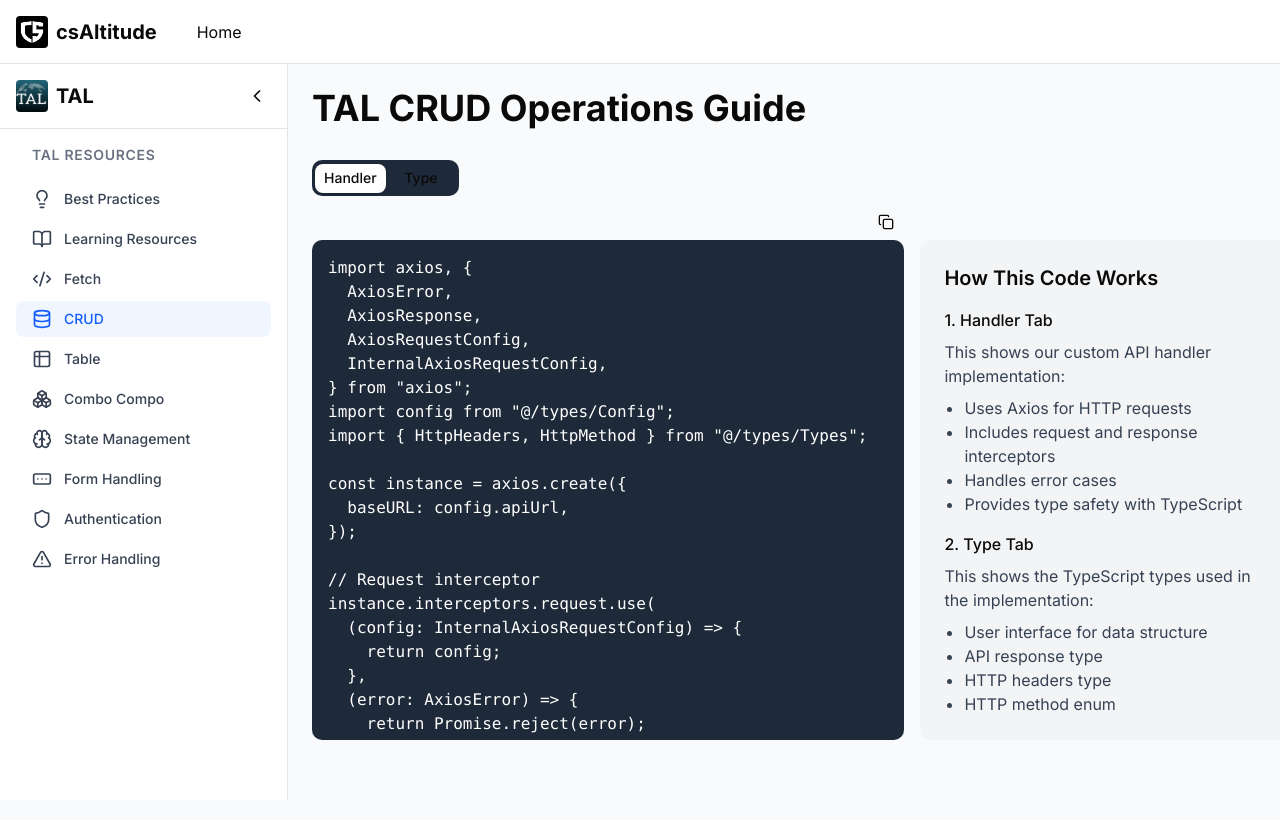
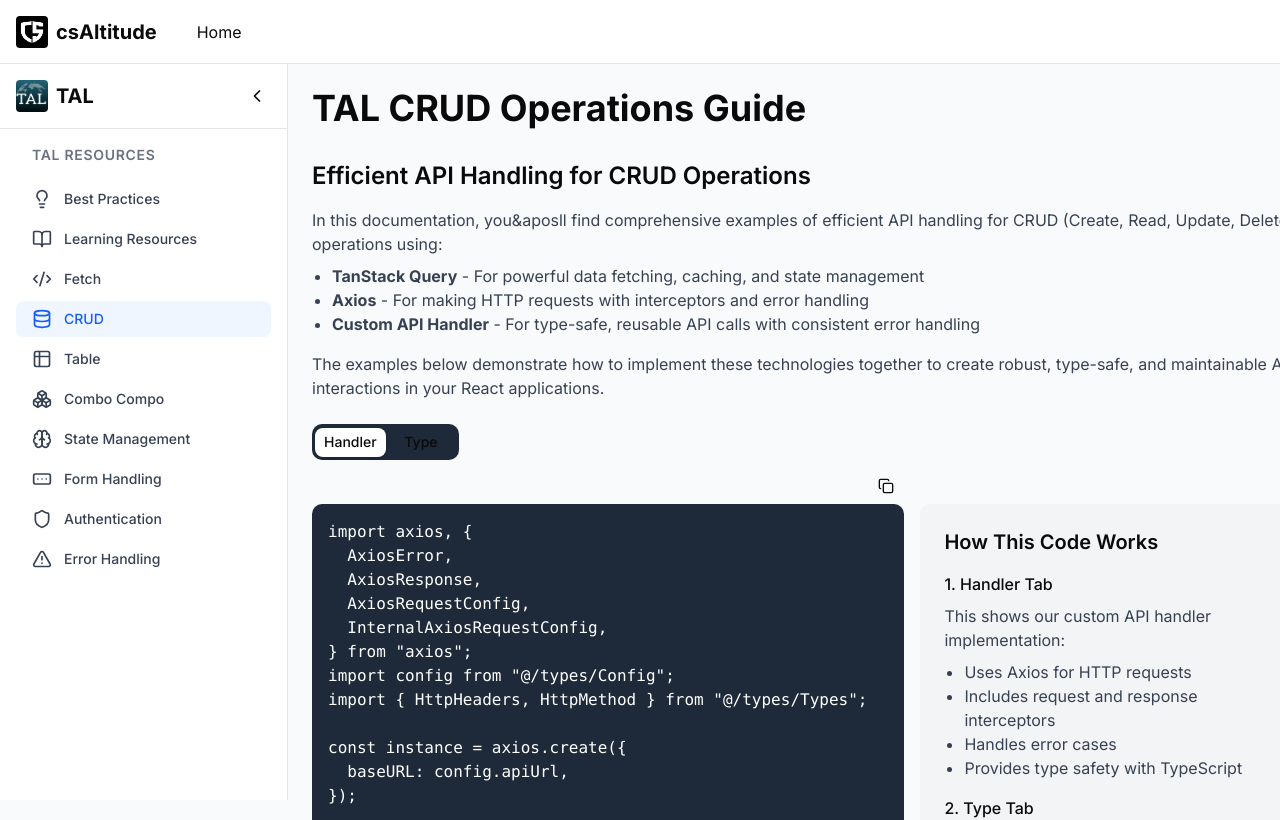
Before and after one commit to Taufiqul7756/LearningHub, a Next.js app: page /tal/crud in a window 1280 px wide. Shown: the top 820 px of the page. Built offline with nearby package versions, Linux system fonts and the light colour scheme.

Commit message:
top guide added

```diff
--- a/src/app/tal/crud/components/GetAllData.tsx
+++ b/src/app/tal/crud/components/GetAllData.tsx
@@ -213,8 +213,6 @@ export interface UserApiResponse {
               <ul className="list-disc pl-5 mt-2 text-gray-700">
                 <li>User interface for data structure</li>
                 <li>API response type</li>
-                <li>HTTP headers type</li>
-                <li>HTTP method enum</li>
               </ul>
             </div>
           </div>
--- a/src/app/tal/crud/components/InstallGuidance.tsx
+++ b/src/app/tal/crud/components/InstallGuidance.tsx
@@ -1,3 +1,4 @@
+'use client';
 import { Button } from '@/components/ui/button';
 import { Tabs, TabsContent, TabsList, TabsTrigger } from '@/components/ui/tabs';
 import { Copy } from 'lucide-react';
@@ -9,7 +10,34 @@ const InstallGuidance = () => {
     navigator.clipboard.writeText(code);
     toast.success('Code copied to clipboard!');
   };
+
   return (
+    <div className="space-y-6">
+      <div className="prose prose-sm max-w-none">
+        <h2 className="text-2xl font-semibold mb-4">Efficient API Handling for CRUD Operations</h2>
+        <p className="text-gray-700">
+          In this documentation, you&aposll find comprehensive examples of efficient API handling
+          for CRUD (Create, Read, Update, Delete) operations using:
+        </p>
+        <ul className="list-disc pl-5 mt-2 text-gray-700">
+          <li>
+            <strong>TanStack Query</strong> - For powerful data fetching, caching, and state
+            management
+          </li>
+          <li>
+            <strong>Axios</strong> - For making HTTP requests with interceptors and error handling
+          </li>
+          <li>
+            <strong>Custom API Handler</strong> - For type-safe, reusable API calls with consistent
+            error handling
+          </li>
+        </ul>
+        <p className="text-gray-700 mt-4">
+          The examples below demonstrate how to implement these technologies together to create
+          robust, type-safe, and maintainable API interactions in your React applications.
+        </p>
+      </div>
+
       <div className="flex flex-col sm:flex-row gap-4">
         {/* Left Column - Code */}
         <div className="w-[300px] md:w-3/5">
@@ -297,6 +325,7 @@ enum HttpMethod {
                 </div>
                 <pre className="bg-gray-800 text-white p-4 rounded-lg overflow-x-auto">
                   {`
+
 type HttpHeaders = {
   [key: string]: string;
 };
@@ -344,6 +373,7 @@ enum HttpMethod {
           </div>
         </div>
       </div>
+    </div>
   );
 };
 
```
Lines whose indentation alone changed are shown as unchanged.
